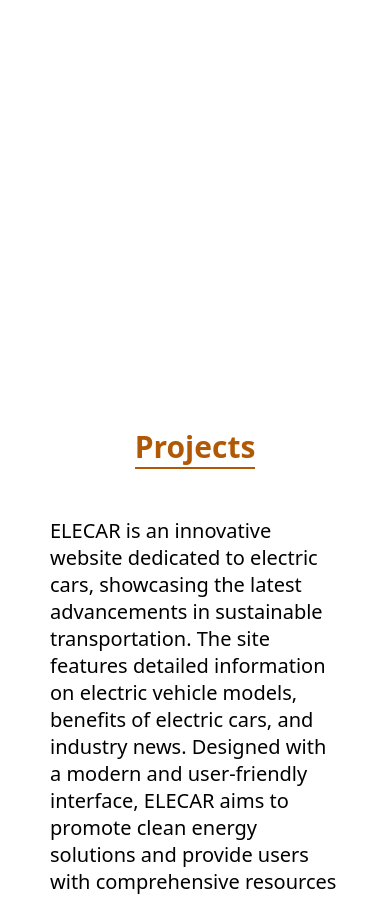
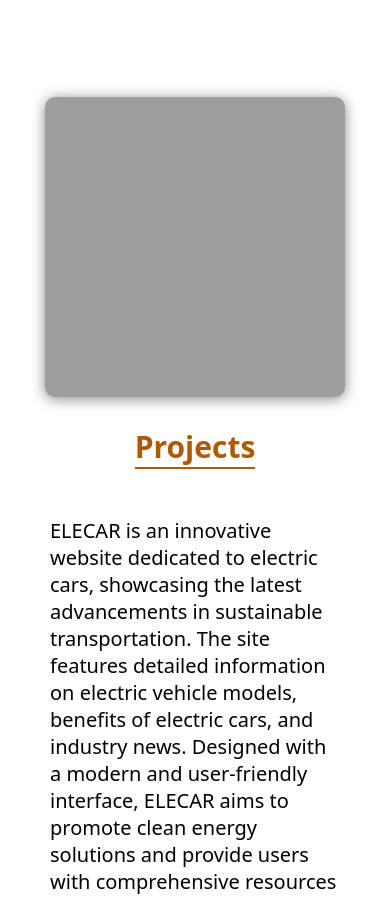
Before and after one commit to medAitB/Portfolio, a plain HTML site: page index.html in a window 390 px wide. Shown: the part 3018-3915 px from the top of the page. Drawn offline with nearby package versions, Linux system fonts and the light colour scheme; the site is published under a folder, as on GitHub Pages, so addresses that start at the root find nothing.

Commit message:
Update style.css

```diff
--- a/style.css
+++ b/style.css
@@ -649,7 +649,7 @@ i.fa-brands{
     .skills-image {
       width: 300px;
       height: 300px;
-      background-image: url(/images/skillsbg.jpg);
+      background-image: url(images/skillsbg.jpg);
       background-size: cover;
       border-radius: 10px;
       filter: drop-shadow(0px 2px 7px #888686);
```
